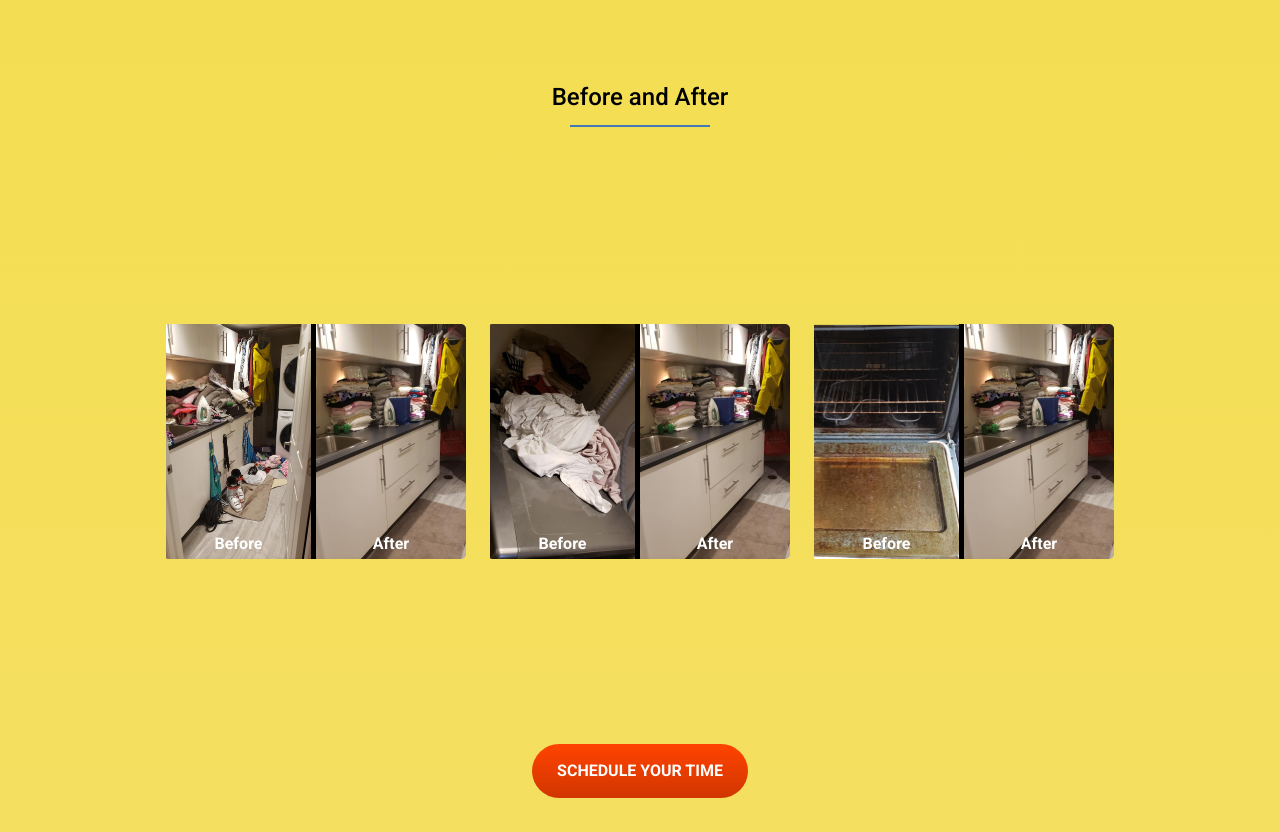
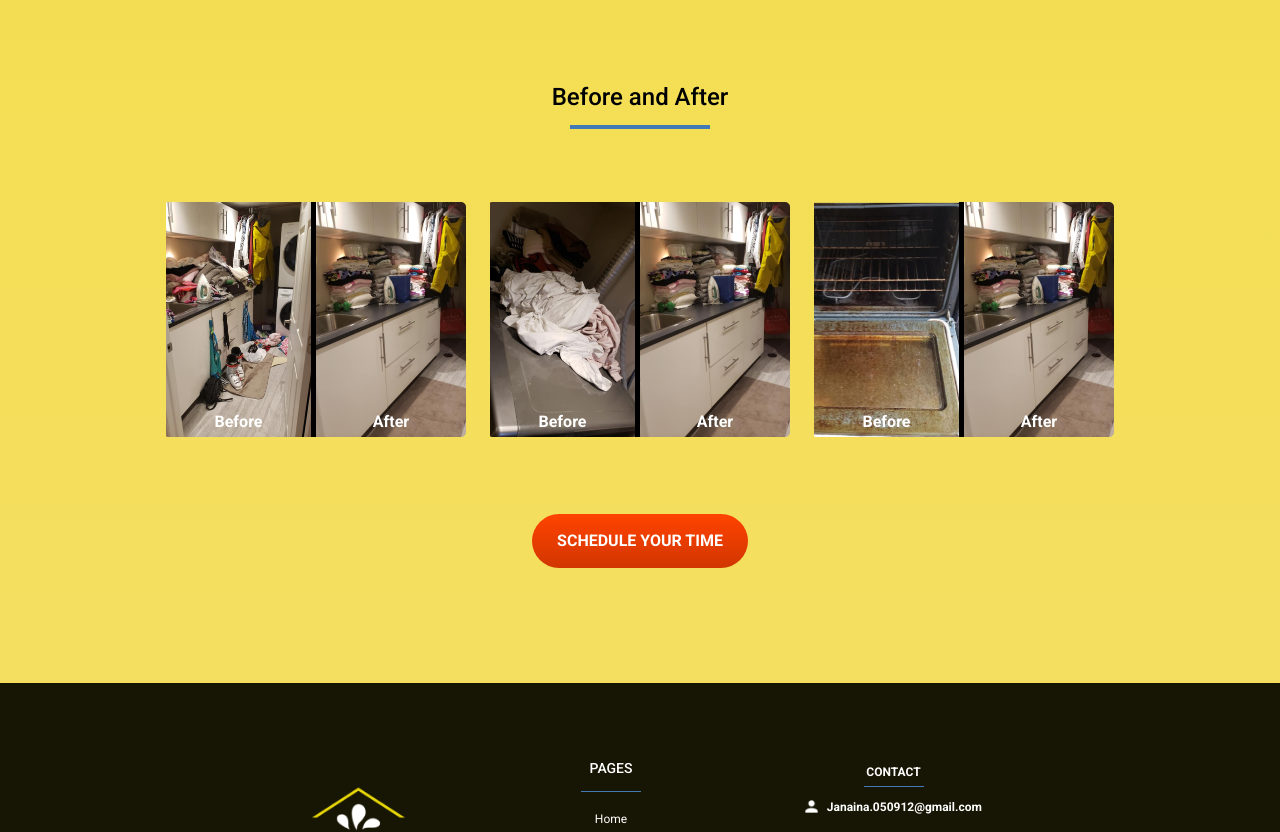
Before and after one commit to chrisporpino/janaina-cleaning-houses, a React (Create React App) app: page / in a window 1280 px wide. Shown: the part 3040-3872 px from the top of the page. Built offline with nearby package versions, Linux system fonts and the light colour scheme.

Commit message:
secao portifolio concluida

```diff
--- a/src/containers/PortfolioSection/index.js
+++ b/src/containers/PortfolioSection/index.js
@@ -17,7 +17,7 @@ const Portfolio = styled.section`
   flex-direction: column;
   width: 100%;
   max-width: 1440px;
-  /* height: 596px; */
+
   font-family: Roboto;
   align-items: center;
   background: linear-gradient(180deg, #f3de52 0%, #f5df61 100%);
@@ -38,28 +38,28 @@ const PortifolioTitle = styled.h2`
 
   @media (max-width: 700px) {
     margin-top: 152px;
+    margin-bottom: 5px;
   }
 `;
 
 const Linha4 = styled.div`
   width: 140px;
   height: 0px;
-  border-top: 2px solid #437ab6;
-  transform: rotate(-180deg);
+  border-top: 4px solid #437ab6;
+
   margin-bottom: 61px;
 `;
 
 const ContainerPortifolio = styled.div`
   display: flex;
   align-items: center;
-  height: 506px;
 
   justify-content: space-evenly;
 
   @media (max-width: 700px) {
     width: 375px;
-    height: 499px;
-    margin-top: 36px;
+
+    margin-top: 31px;
     overflow-x: scroll;
     overflow-y: hidden;
     white-space: nowrap;
@@ -119,11 +119,13 @@ const ServButton2 = styled.button`
   line-height: 150%;
   color: rgba(255, 255, 255, 1);
   border: none;
-  margin-top: 50px;
-  margin-bottom: 100px;
+  margin-top: 65px;
+  margin-bottom: 115px;
 
   @media (max-width: 700px) {
     top: 5000px;
+    margin-top: 40px;
+    margin-bottom: 80px;
   }
 `;
 
```
Also changed, not shown: 1 other file (tests, documents, lock files or other folders).
